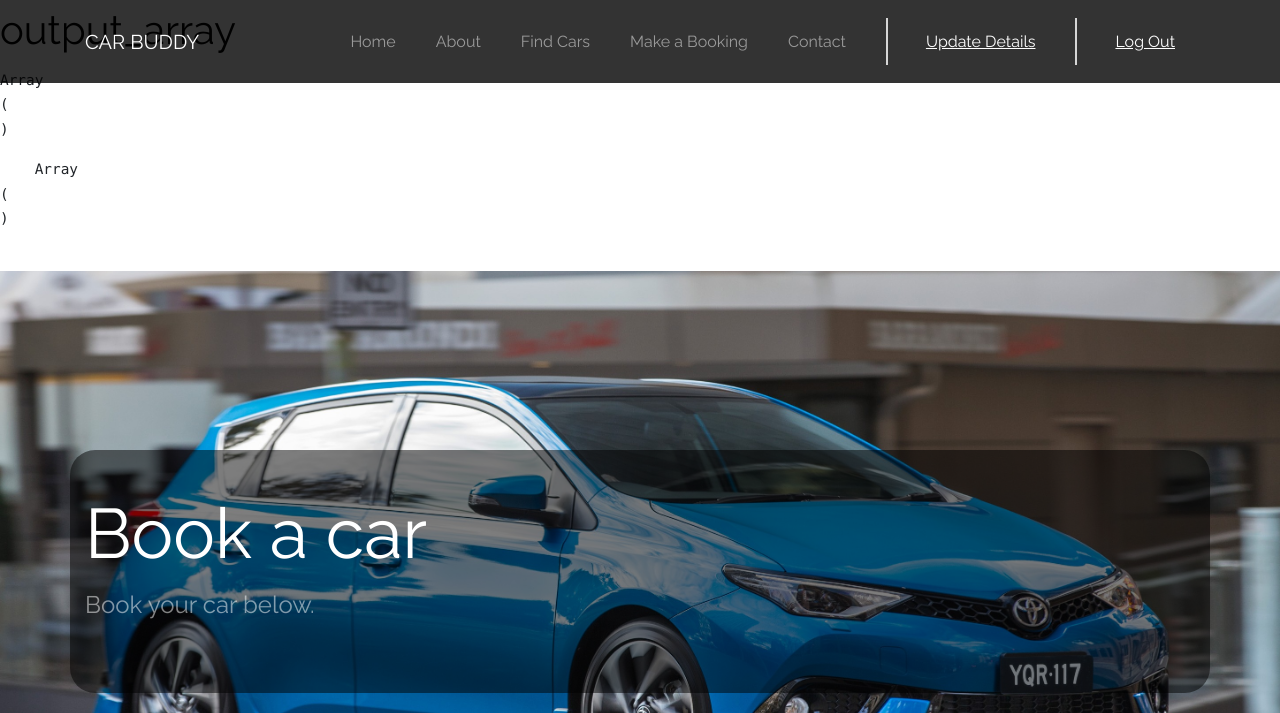
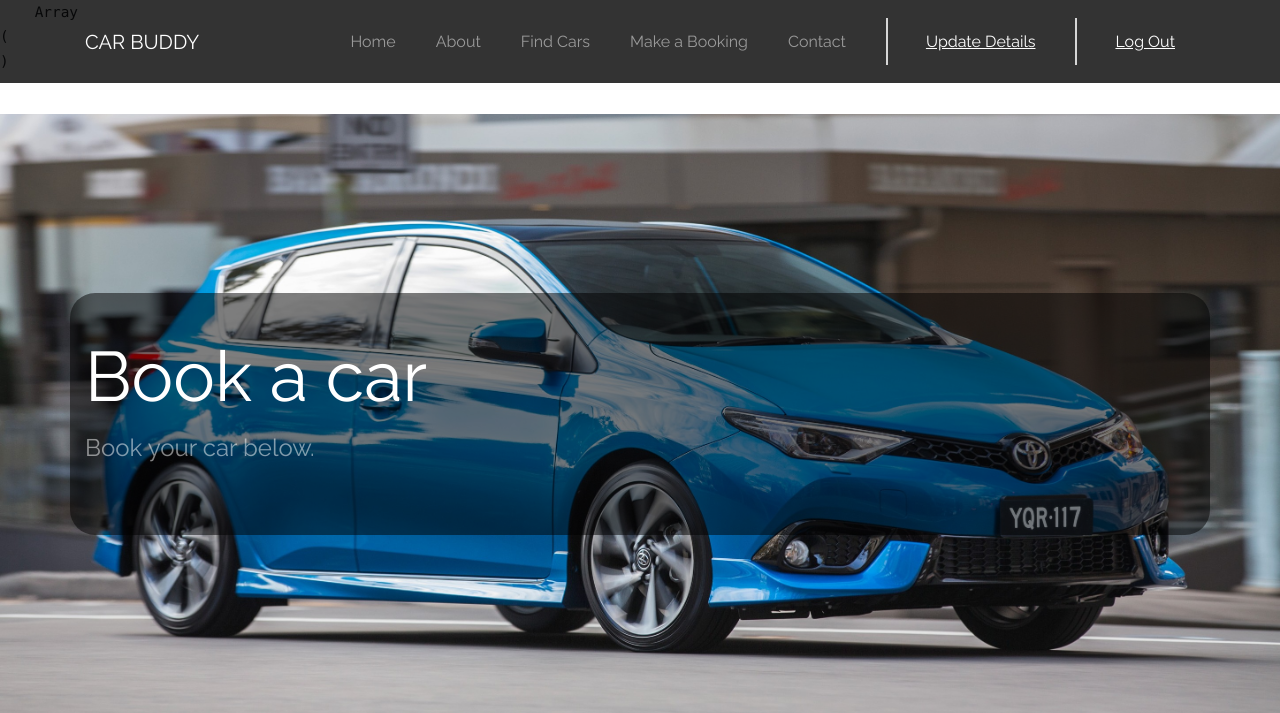
Before and after one commit to jimmijayjay/RMITPP1, a PHP site: page /newcarbuddy/booking.php in a window 1280 px wide. Shown: the top 713 px of the page. Run offline with PHP 8.4, Linux system fonts and the light colour scheme; the visitor is signed in with stand-in values (Sample User, id 1); data that the repository does not hold is empty; some web fonts are replaced.

Commit message:
remove Array print and change menu
Remove Array Print and change menu

```diff
--- a/tools/currentBookings.php
+++ b/tools/currentBookings.php
@@ -52,8 +52,8 @@
 
         //}
       }
-      echo "<h1>output_array</h1>";
-      echo '<pre>'; print_r($output_array); echo '</pre>';
+      //echo "<h1>output_array</h1>";
+      //echo '<pre>'; print_r($output_array); echo '</pre>';
       //echo "<h1>output_array2</h1>";
       //echo '<pre>'; print_r($output_array2); echo '</pre>';
 
--- a/tools/nav.php
+++ b/tools/nav.php
@@ -10,7 +10,7 @@
               <li class="nav-item"><a href="index.php" class="nav-link">Home</a></li>
               <li class="nav-item"><a href="about.php" class="nav-link">About</a></li>
               <li class="nav-item"><a href="findCars.php" class="nav-link">Find Cars</a></li>
-              <li class="nav-item"><a href="services.php" class="nav-link">Make a Booking</a></li>
+              <li class="nav-item"><a href="booking.php" class="nav-link">Make a Booking</a></li>
               <li class="nav-item"><a href="contact.php" class="nav-link">Contact</a></li>
               <?php if($_SESSION["userid"]!=NULL){?>
                 <li class="nav-item probootstrap-cta probootstrap-seperator"><a href="user.php" class="nav-link">Update Details</a></li>
```
